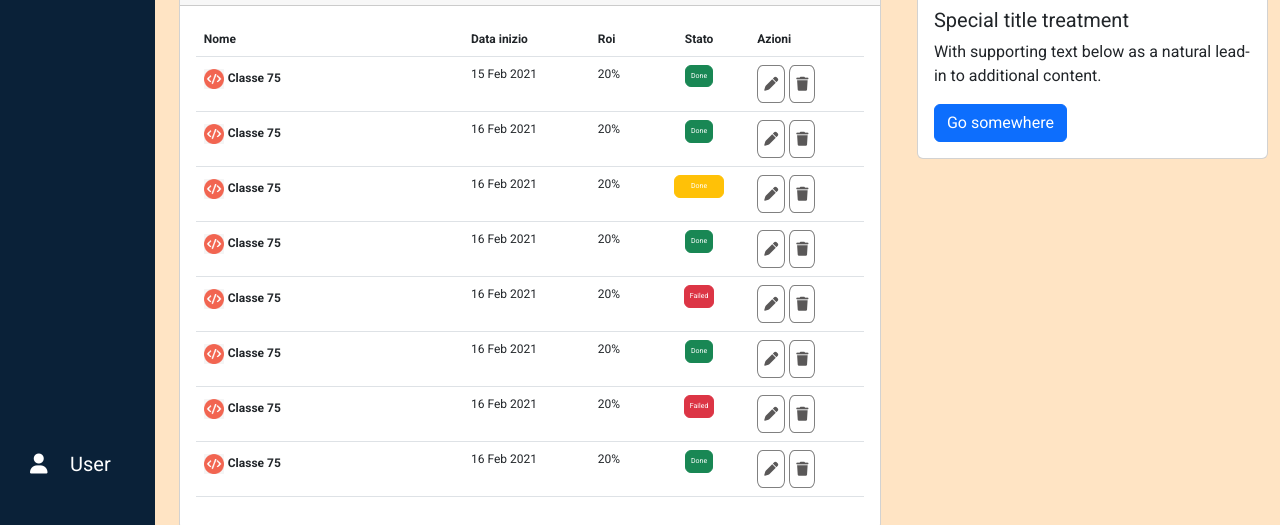
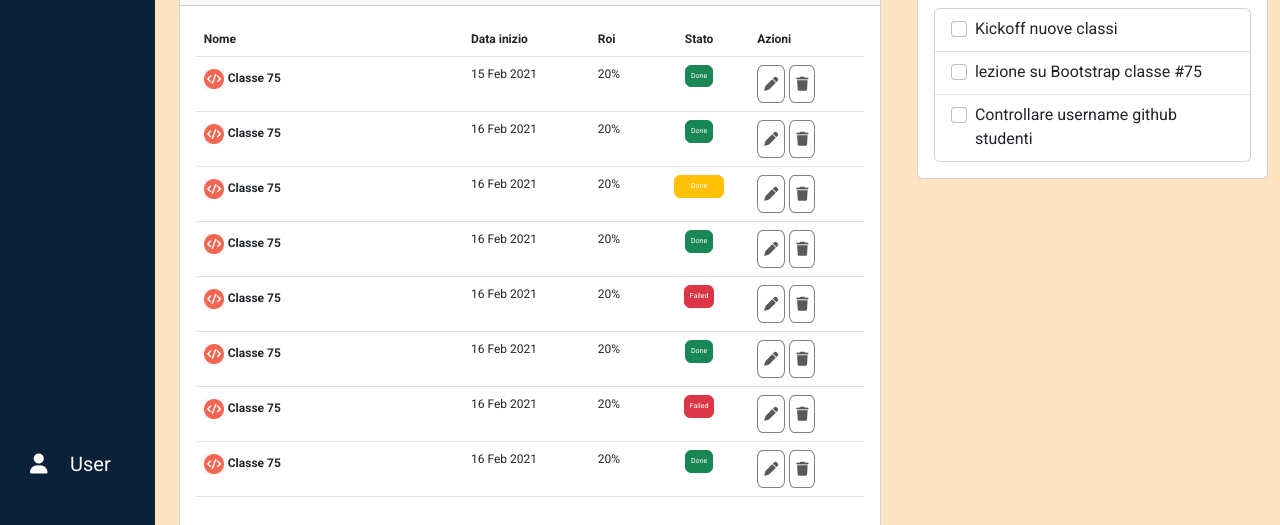
Before and after one commit to Seme87/html-css-bootstrap-dashboard, a plain HTML site: page index.html in a window 1280 px wide. Shown: the part 275-800 px from the top of the page. Drawn offline with nearby package versions, Linux system fonts and the light colour scheme.

Commit message:
aggiunge sezione todo e fix sezione ofcanvas data input in form

```diff
--- a/css/style.css
+++ b/css/style.css
@@ -235,3 +235,9 @@ th img{
     border: 1px solid lightblue;
     color:lightblue ;
 }
+
+/* SECTION CLASSI FREQUENTI */
+
+
+
+/* SECTION TODO */
--- a/index.html
+++ b/index.html
@@ -261,8 +261,8 @@
 
                                                             </div>
                                                             <div class="mb-3">
-                                                                <label for="data" class="form-label">Data inizio</label>
-                                                                <input type="datetime" class="form-control" id="data" placeholder="dd/mm/aa">
+                                                                <label for="start" class="form-label">Data inizio</label>
+                                                                <input type="date" class="form-control" name="class-start" id="start" placeholder="dd/mm/aa" value="2021-07-22" min="2022-01-01" max="2022-12-31">
                                                             </div>
 
                                                             <div class="btn-canvas d-flex">
@@ -576,11 +576,42 @@
                         <!-- card sezione TODO -->
                         <div class="card my-4">
                             <h5 class="card-header">TODO</h5>
+
                             <div class="card-body">
-                                <h5 class="card-title">Special title treatment</h5>
-                                <p class="card-text">With supporting text below as a natural lead-in to additional content.</p>
-                                <a href="#" class="btn btn-primary">Go somewhere</a>
+
+                                <div class="card" style="width:100%;">
+
+                                    <ul class="list-group list-group-flush">
+
+                                        <li class="list-group-item">
+                                            <div class="form-check">
+                                                <input class="form-check-input" type="checkbox" value="" id="flexCheckDefault">
+                                                <label class="form-check-label" for="flexCheckDefault">Kickoff nuove classi</label>
+                                            </div>
+                                        </li>
+
+                                        <li class="list-group-item">
+                                            <div class="form-check">
+                                                <input class="form-check-input" type="checkbox" value="" id="flexCheckDefault">
+                                                <label class="form-check-label" for="flexCheckDefault">lezione su Bootstrap classe #75</label>
+                                            </div>
+                                        </li>
+
+                                        <li class="list-group-item">
+                                            <div class="form-check">
+                                                <input class="form-check-input" type="checkbox" value="" id="flexCheckDefault">
+                                                <label class="form-check-label" for="flexCheckDefault">Controllare username github studenti</label>
+                                            </div>
+                                        </li>
+
+                                    </ul>
+
+                                </div>
+
                             </div>
+
+
+
                         </div>
                         <!-- card sezione TODO -->
 
```
